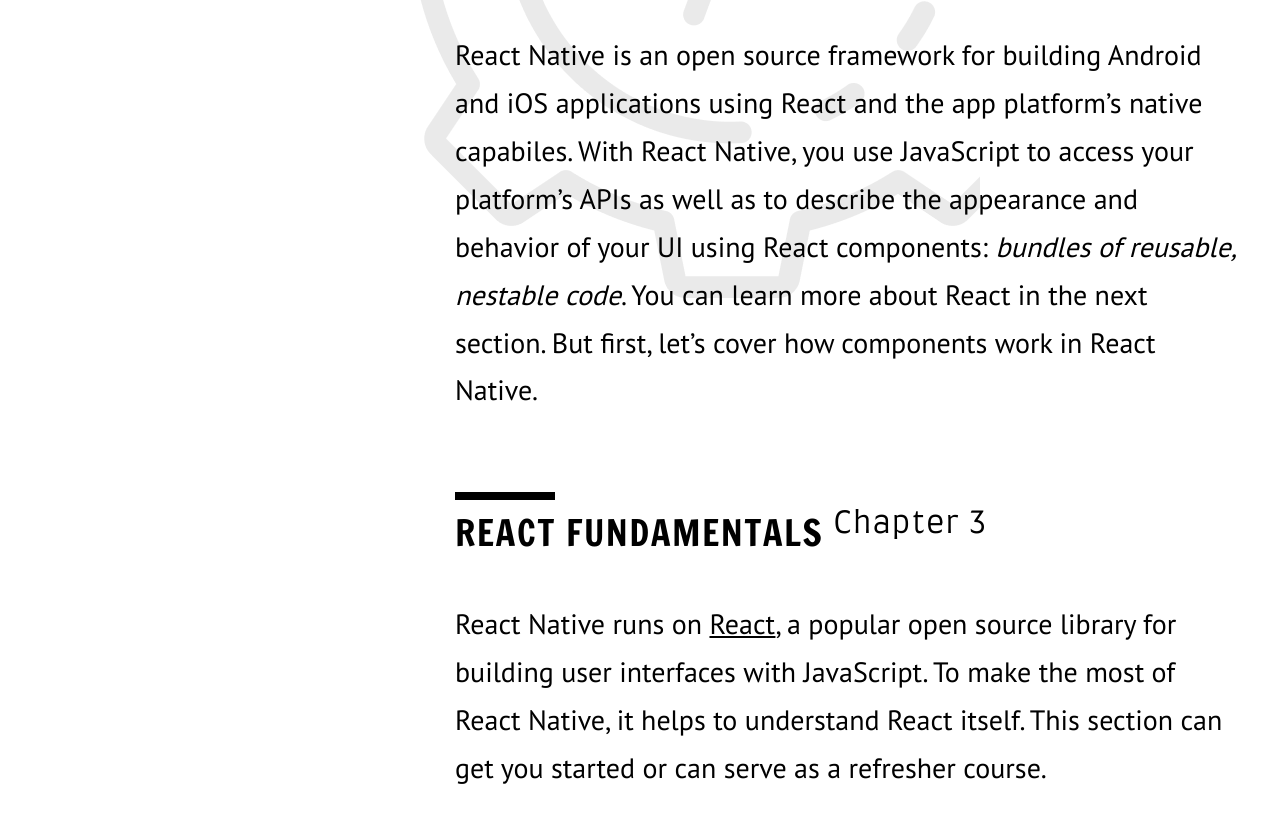
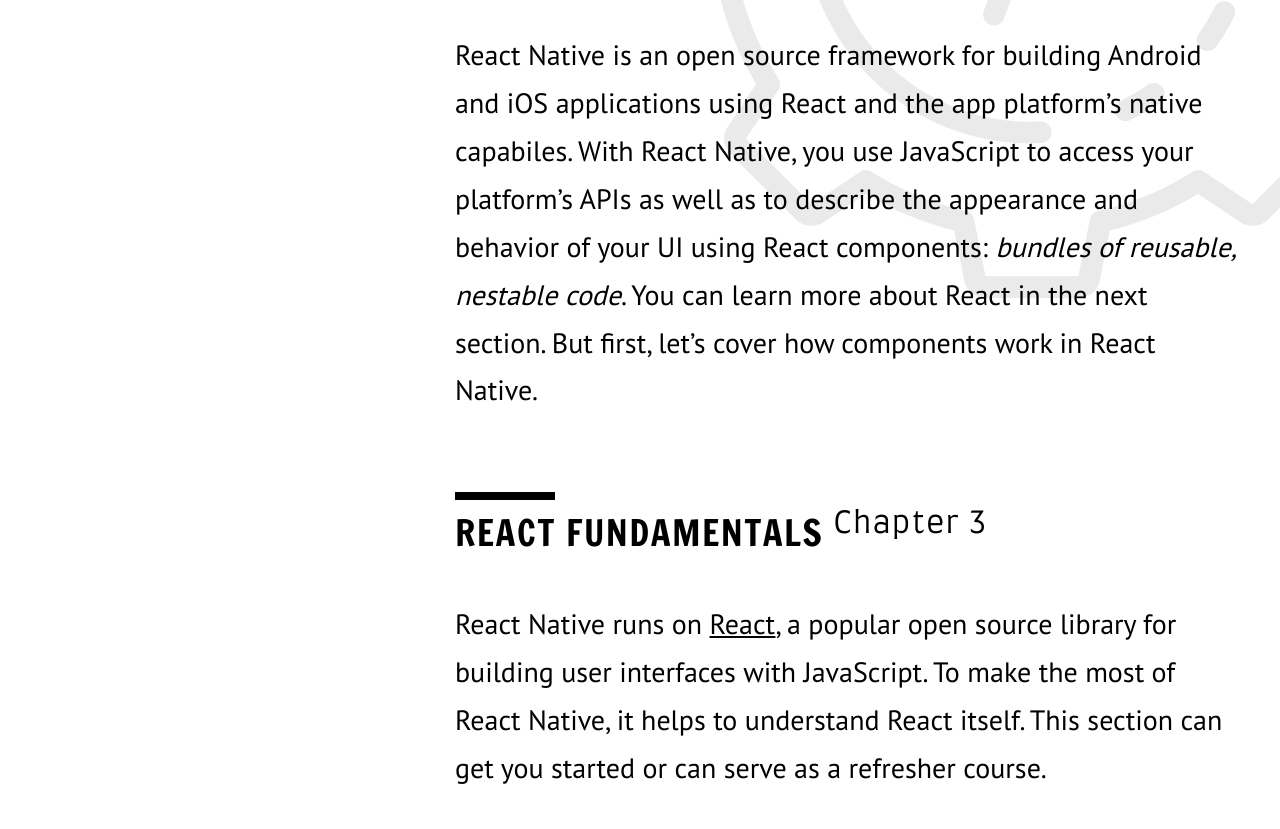
Before and after one commit to IgorShapoval/Homework, a plain HTML site: page 10/index.html in a window 1280 px wide. Shown: the part 612-1441 px from the top of the page. Drawn offline with Linux system fonts and the light colour scheme.

Commit message:
corrected bg-img

```diff
--- a/10/assets/styles/index.css
+++ b/10/assets/styles/index.css
@@ -30,7 +30,7 @@
 }
 
 .body-container {
-  background: url(../img/bg-picture.png) no-repeat right 300px top 150px fixed;
+  background: url(../img/bg-picture.png) no-repeat right 150px fixed;
 }
 
 .container {
```
